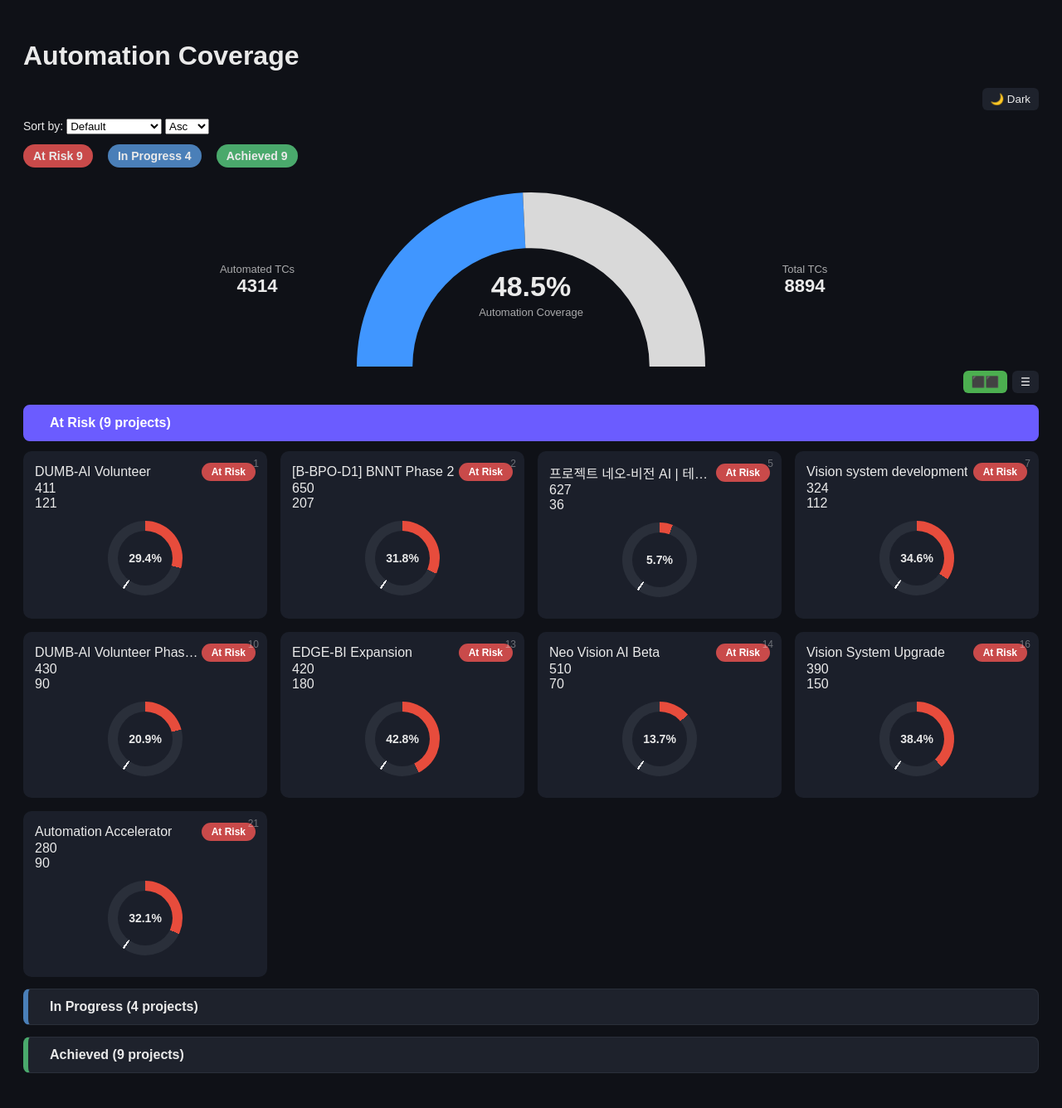
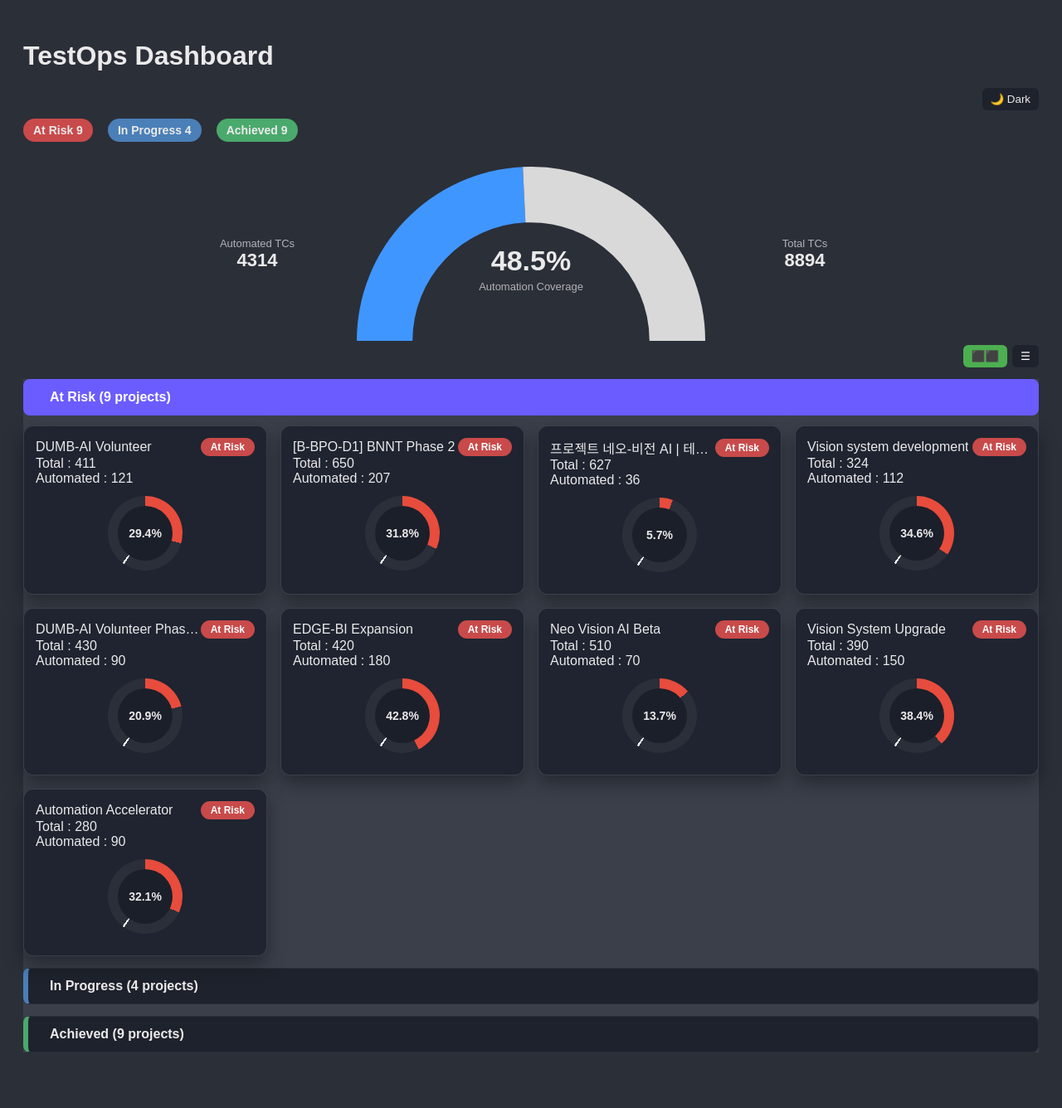
Before and after one commit to balakrishnan273818/automation-dashboard, a Flask app: page / in a window 1280 px wide. Shown: the whole page at 83% size. After the commit the page ends 1269 px from the top, so only its background shows below. Run offline with Flask 3, Linux system fonts and the light colour scheme.

Commit message:
individual cards - updated Group sort - removed light and dark theme adjusted

```diff
--- a/static/css/components.css
+++ b/static/css/components.css
@@ -46,12 +46,39 @@
    CARD
 ========================================================== */
 
-.card{
+/*.card{
     background:var(--bg-card);
     border-radius:10px;
     padding:14px;
     position:relative;
     transition:.18s ease;
+}*/
+
+.card{
+    background:var(--bg-card);
+    border-radius:12px;
+    padding:14px;
+    position:relative;
+    transition:.18s ease;
+
+    border:1px solid var(--bg-border);
+
+    box-shadow:
+        0 6px 14px rgba(0,0,0,0.12),
+        inset 0 1px 0 rgba(255,255,255,0.05);
+}
+
+body[data-theme="light"] .card{
+    box-shadow:
+        0 8px 18px rgba(0,0,0,0.08),
+        0 1px 0 rgba(255,255,255,0.6);
+}
+
+body[data-theme="dark"] .card{
+    background:#1f2430;
+    border:1px solid rgba(255,255,255,0.12);
+    box-shadow:
+        0 10px 22px rgba(0,0,0,0.35);
 }
 
 .serial{
@@ -259,6 +286,14 @@ body[data-theme="light"] .status-header {
         0 2px 4px rgba(0,0,0,0.06);
 }
 
+body[data-theme="dark"]{
+    background:#2b2f38;
+}
+
+body[data-theme="dark"] #projectContainer{
+    background:#3a3f4a;
+}
+
 /* ==========================================================
    LIGHT THEME — TOP SUMMARY STATUS BADGES CONTRAST FIX
 ========================================================== */
--- a/templates/components/status_groups.html
+++ b/templates/components/status_groups.html
@@ -38,7 +38,7 @@
              data-percentage="{{ p.percentage }}">
 
 
-            <div class="serial">{{ p.rank }}</div>
+<!--            <div class="serial">{{ p.rank }}</div>-->
 
             <div class="card-content">
 
@@ -60,8 +60,8 @@
                     </span>
                 </div>
 
-                <div class="total">{{ p.total }}</div>
-                <div class="automated">{{ p.automated }}</div>
+                <div class="total">Total : {{ p.total }}</div>
+                <div class="automated">Automated : {{ p.automated }}</div>
 
                 <div class="metric">
 <!--                    <div class="metric-value">{{ p.percentage }}%</div>-->
--- a/templates/index.html
+++ b/templates/index.html
@@ -2,10 +2,10 @@
 
 {% block content %}
 
-<h1>Automation Coverage</h1>
+<h1>TestOps Dashboard</h1>
 
 {% include "components/theme_toggle.html" %}
-{% include "components/sort_controls.html" %}
+<!--{% include "components/sort_controls.html" %}-->
 {% include "components/summary_bar.html" %}
 {% include "components/view_toggle.html" %}
 {% include "components/status_groups.html" %}
--- a/templates/layouts/base.html
+++ b/templates/layouts/base.html
@@ -1,7 +1,7 @@
 <!DOCTYPE html>
 <html>
 <head>
-    <title>Automation Coverage Dashboard</title>
+    <title>TestOps Dashboard</title>
     <link rel="stylesheet" href="{{ url_for('static', filename='css/main.css') }}">
 </head>
 <body>
```
